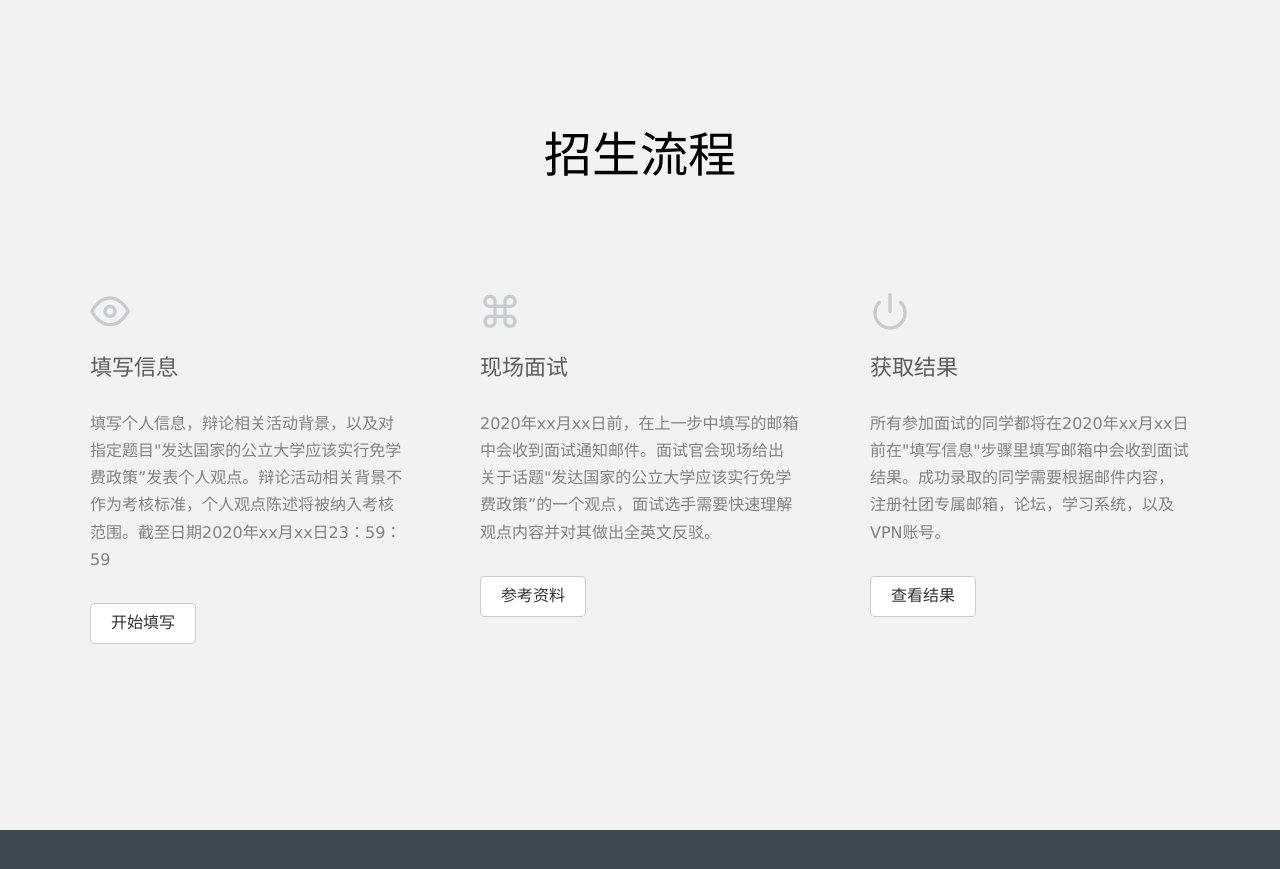
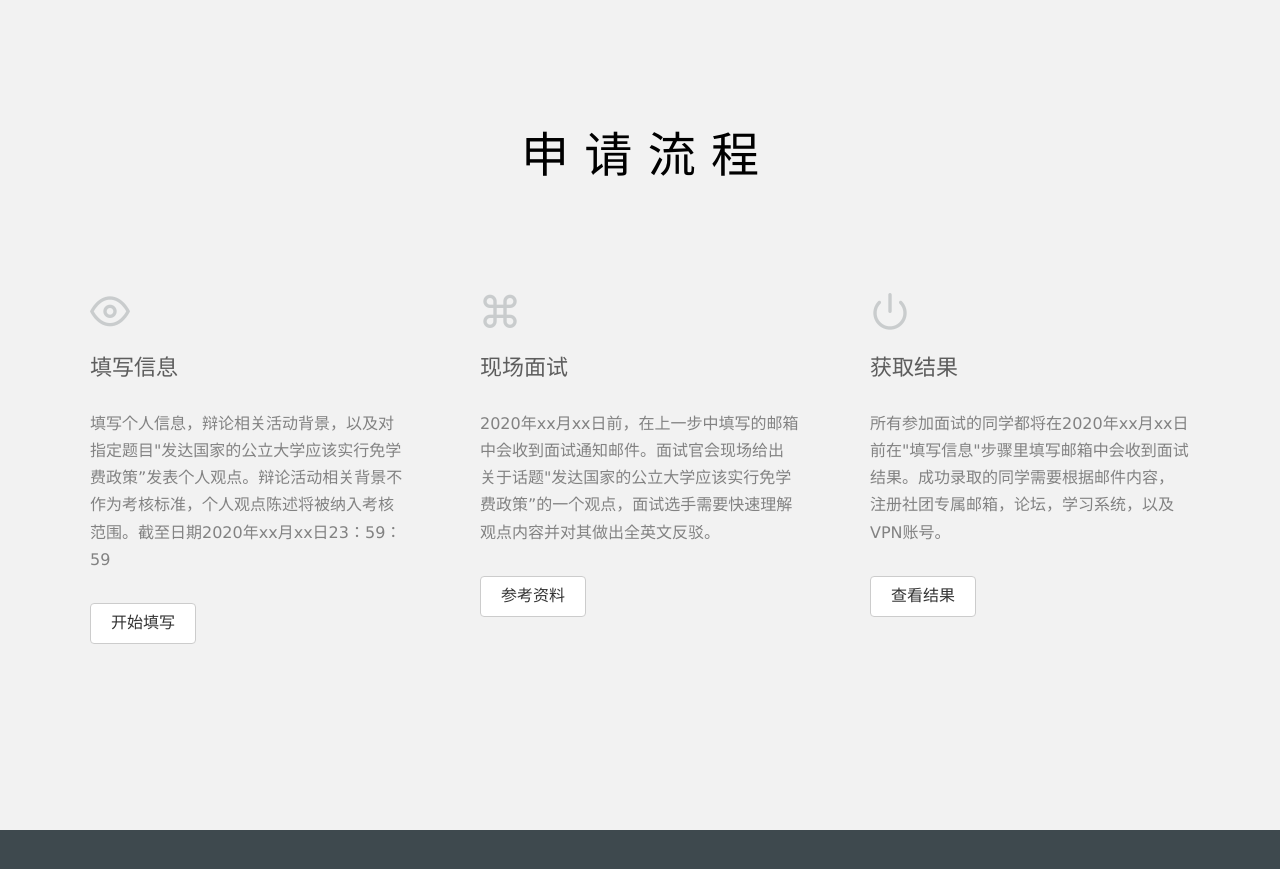
Before and after one commit to 7DebateDevep/7DebateDevep.github.io, a plain HTML site: page apply.html in a window 1280 px wide. Shown: the part 900-1769 px from the top of the page. Drawn offline with nearby package versions, Linux system fonts and the light colour scheme; files whose address does not match are found by name.

Commit message:
Edit apply page section name

```diff
--- a/apply.html
+++ b/apply.html
@@ -124,7 +124,7 @@
 					<div class="fh5co-heading">
 						<h2>
 							<font size = "7", style="font-family:verdana" >
-								招生流程
+								申 请 流 程
 							</font></h2>
 					</div>
 				</div>
```
